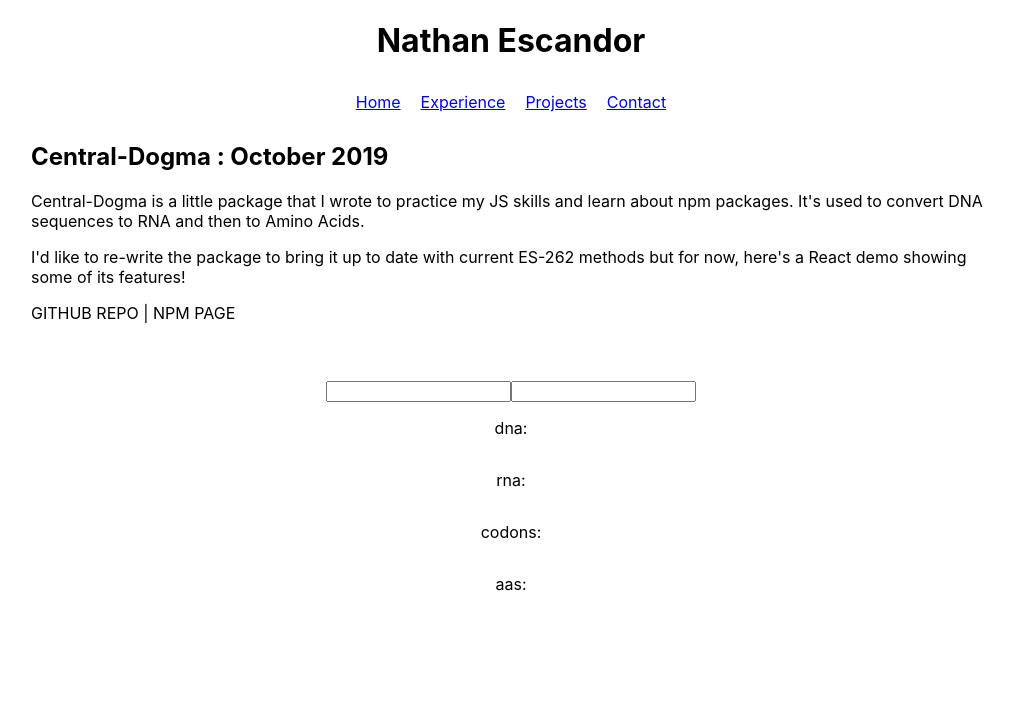
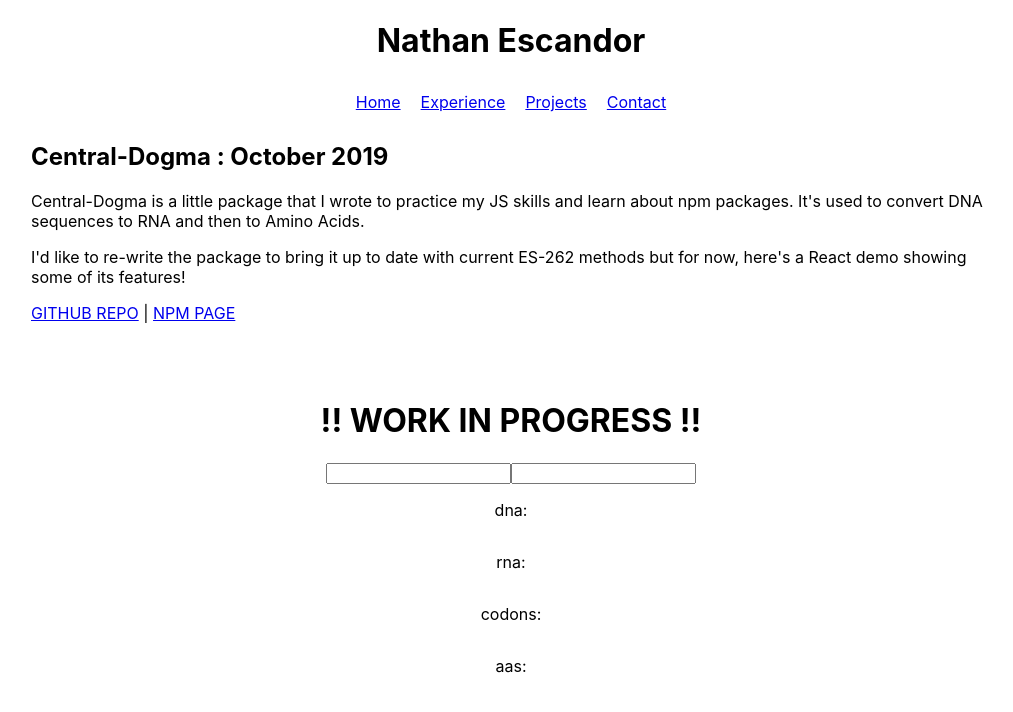
Before and after one commit to NathanEscandor/NathanEscandor.github.io, a React (Create React App) app: page /projects in a window 1280 px wide. Shown: the top 712 px of the page, without its empty margins (129-1142 px from the left). Built offline with nearby package versions, Linux system fonts and the light colour scheme.

Commit message:
Added WIP label to projects, aadded hyperlinks for github/npm

```diff
--- a/src/Content/CodonDemo/CodonDemo.js
+++ b/src/Content/CodonDemo/CodonDemo.js
@@ -40,6 +40,7 @@ function CodonDemo() {
 
     return(
         <>
+            <h1>!! WORK IN PROGRESS !!</h1>
             <Grid item>
                 <input type="text" value={dna} onChange={handleDnaChange}/>
                 <input type="text" value={rna} onChange={handleRnaChange}/>
--- a/src/Content/Projects.js
+++ b/src/Content/Projects.js
@@ -13,7 +13,7 @@ function Projects() {
                     <p>
                         I'd like to re-write the package to bring it up to date with current ES-262 methods but for now, here's a React demo showing some of its features!
                     </p>
-                    <p>GITHUB REPO | NPM PAGE</p>
+                    <p><a href="https://github.com/NathanEscandor/codon">GITHUB REPO</a> | <a href="https://www.npmjs.com/package/central-dogma">NPM PAGE</a></p>
                 <br /><br />
             </Grid>
             <Divider />
```
